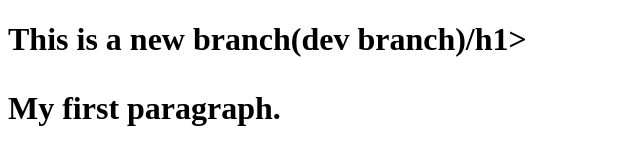
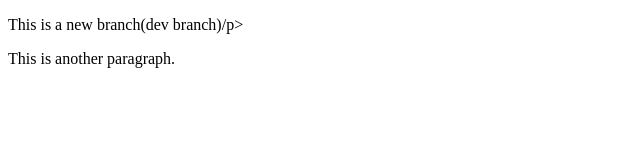
Before and after one commit to Chandrakanta7377/CI-CD, a plain HTML site: page index.html in a window 1280 px wide. Shown: the whole page, without its empty margins (0-640 px from the left). Drawn offline with Linux system fonts and the light colour scheme.

Commit message:
Update index.html

```diff
--- a/index.html
+++ b/index.html
@@ -2,9 +2,9 @@
 <html>
 <body>
 
-<h1>This is a new branch(dev branch)/h1>
+<p>This is a new branch(dev branch)/p>
 
-<p>My first paragraph.</p>
+<p>This is another paragraph.</p>
 
 </body>
 </html>
```
